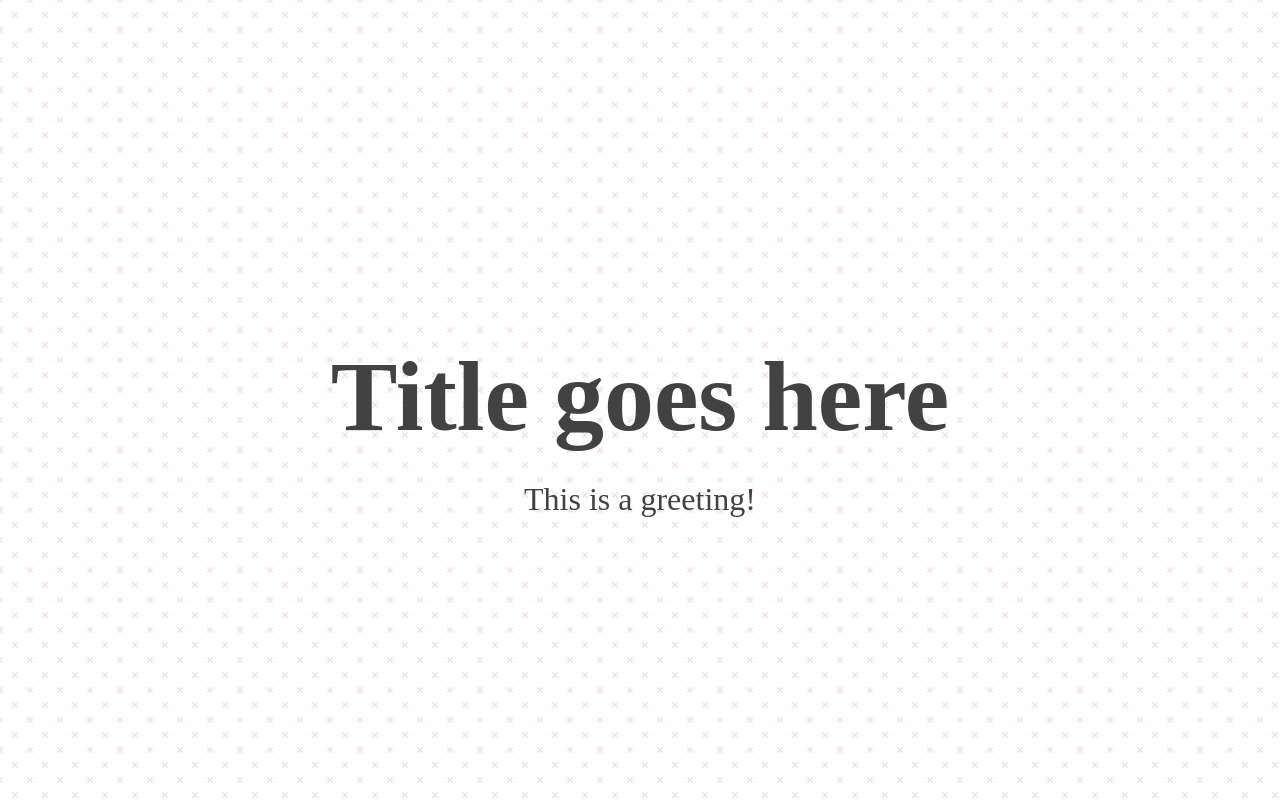
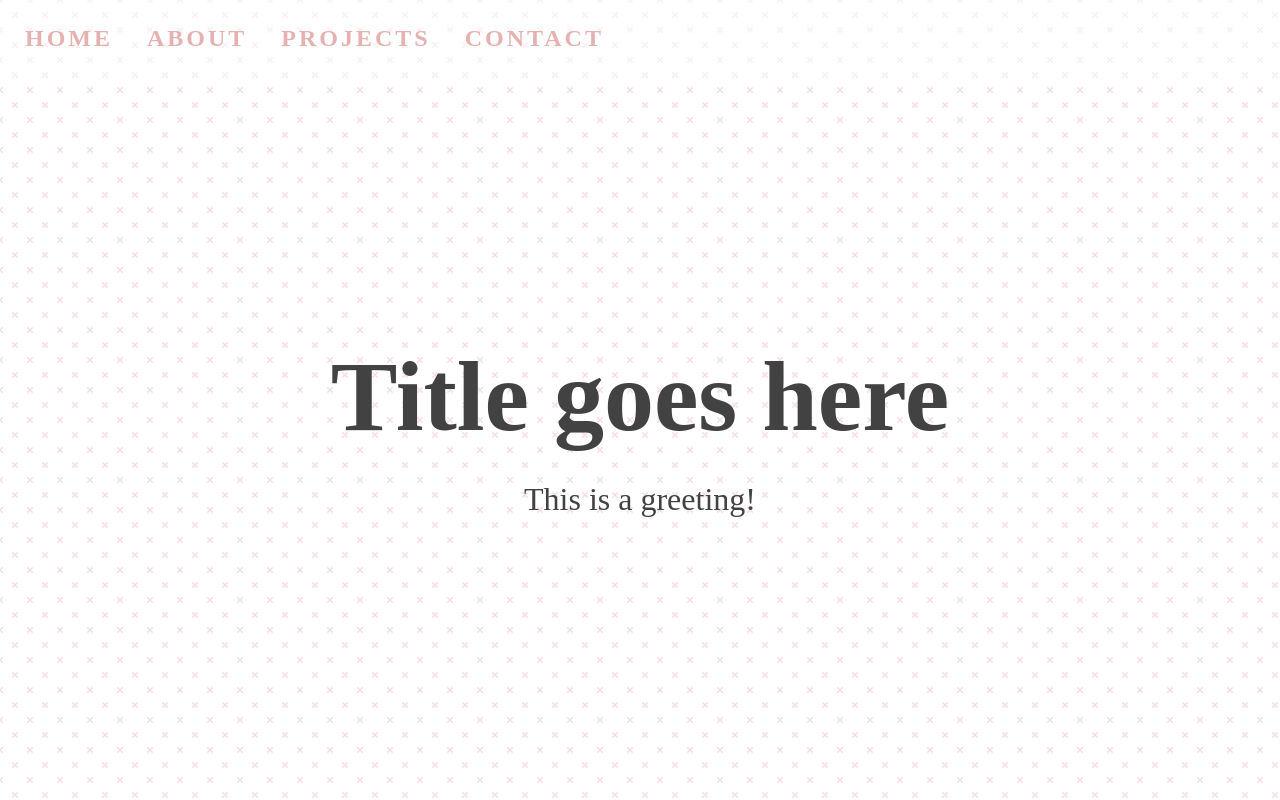
Before and after one commit to rebeccaariss/light-dark, a plain HTML site: page index.html in a window 1280 px wide. Shown: the top 800 px of the page. Drawn offline with Linux system fonts and the light colour scheme.

Commit message:
Add nav bar

```diff
--- a/index.html
+++ b/index.html
@@ -9,6 +9,13 @@
     <link rel="stylesheet" href="style.css">
 </head>
 <body>
+    <!-- Navigation -->
+    <nav id="nav">
+        <a href="#home">HOME</a>
+        <a href="#home">ABOUT</a>
+        <a href="#home">PROJECTS</a>
+        <a href="#home">CONTACT</a>
+    </nav>
     <!-- Home section -->
     <section id="home">
         <div class="title-group">
```
